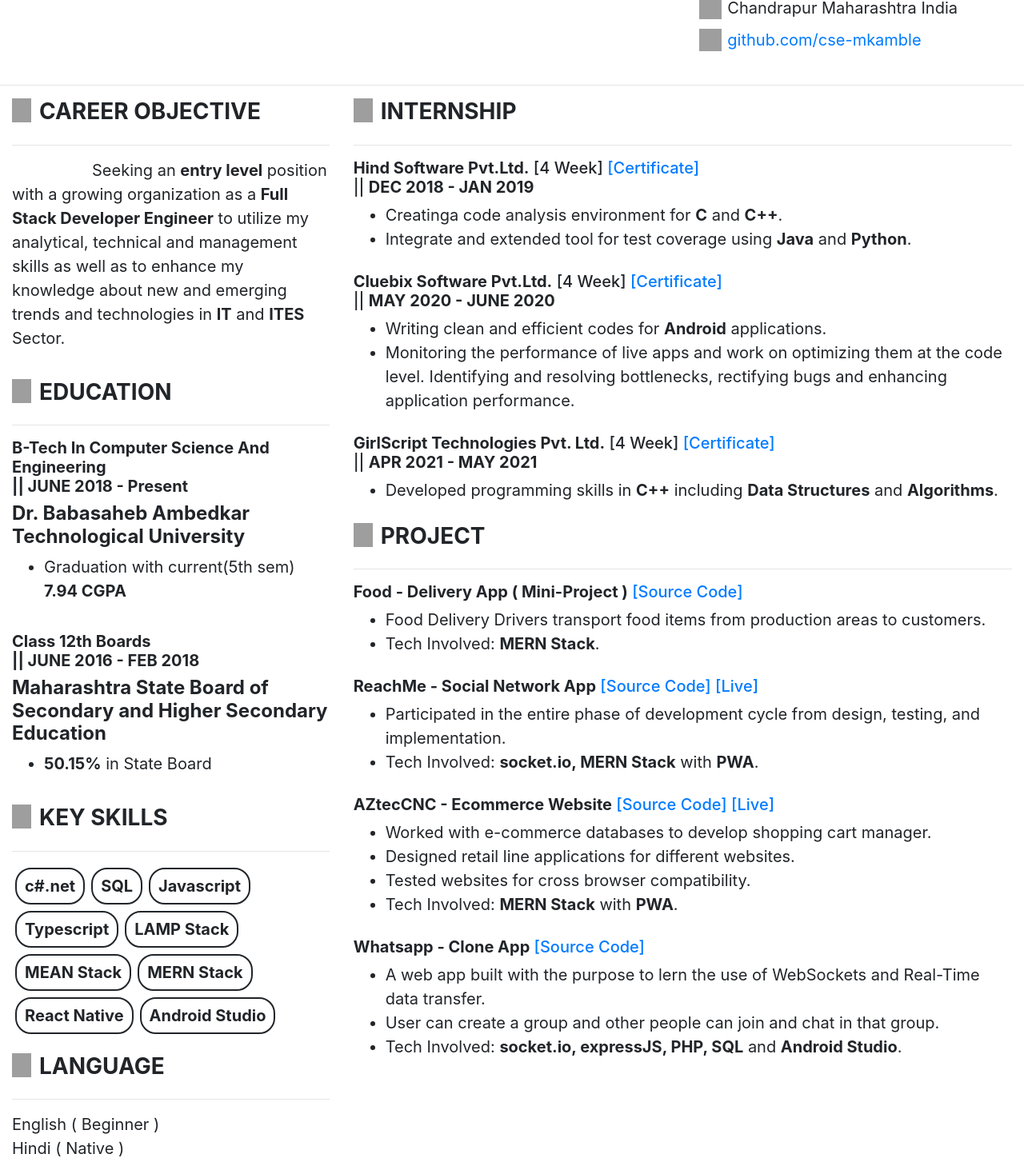
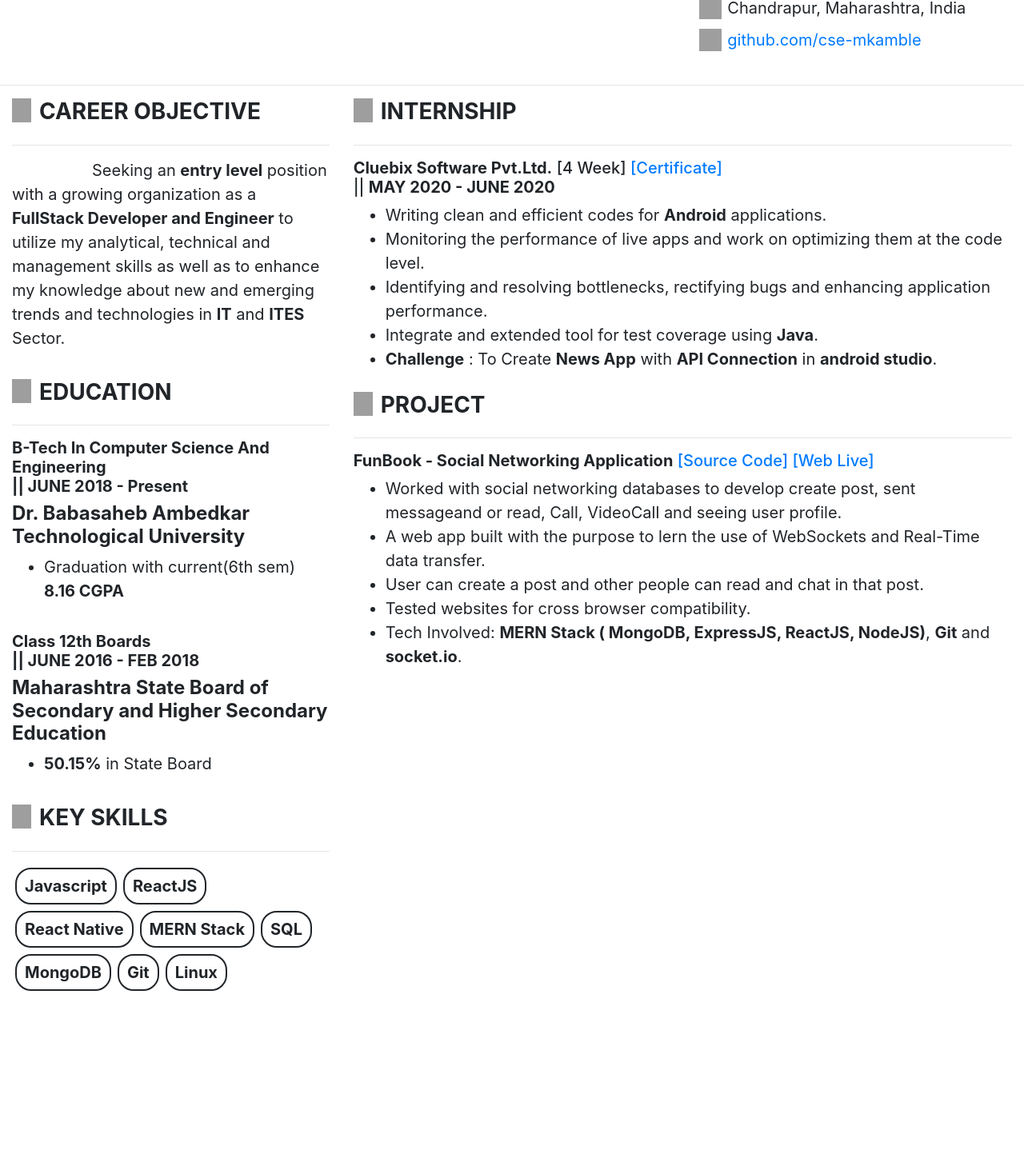
Before and after one commit to cse-mkamble/myresume, a React (Create React App) app: page / in a window 1280 px wide. Shown: the part 100-1568 px from the top of the page at 80% size. After the commit the page ends 1363 px from the top, so only its background shows below. Built offline with nearby package versions, Linux system fonts and the light colour scheme; grey boxes are pictures that could not be loaded.

Commit message:
resume create 10-12-2021

```diff
--- a/src/App.js
+++ b/src/App.js
@@ -1,10 +1,8 @@
-import React, { Component } from 'react'
+import React, { Component } from 'react';
 
-class App extends Component {
-
+export default class App extends Component {
   render() {
-    return (
-      <div>
+    return (<div>
       <div>
         <div style={{ paddingTop: '10px' }}>
           <div div className="row" style={{ margin: 0 }}>
@@ -12,7 +10,7 @@ class App extends Component {
               <div>
                 <div>
                   <h1 className="d-b">Mayur Kamble</h1>
-                    <h4 className="d-b">Full Stack Developer</h4>
+                  <h4 className="d-b">FullStack Developer And Engineer</h4>
                 </div>
               </div>
             </div>
@@ -32,7 +30,7 @@ class App extends Component {
                         </tr>
                         <tr>
                           <td><img style={{ width: '28px', height: '28px', margin: '5px' }} src="https://res.cloudinary.com/mayurkamble/image/upload/v1631013116/image/pbgp8inqj3wnl9ilhxq3.png" /></td>
-                            <td>Chandrapur Maharashtra India</td>
+                          <td>Chandrapur, Maharashtra, India</td>
                         </tr>
                         <tr>
                           <td><img style={{ width: '28px', height: '28px', margin: '5px' }} src="https://res.cloudinary.com/mayurkamble/image/upload/v1631013117/image/anehdvniwprmfndqcmus.png" /></td>
@@ -62,7 +60,7 @@ class App extends Component {
                 <div>
                   <div className="row" style={{ margin: 0, fontSize: '20px' }}>
                     <div style={{ textIndent: '100px' }}>
-                        <p>Seeking an <strong>entry level</strong> position with a growing organization as a <strong>Full Stack Developer Engineer</strong> to utilize my analytical, technical and management skills as well as to enhance my knowledge about new and emerging trends and technologies in <strong>IT</strong> and <strong>ITES</strong> Sector.</p>
+                      <p>Seeking an <strong>entry level</strong> position with a growing organization as a <strong>FullStack Developer and Engineer</strong> to utilize my analytical, technical and management skills as well as to enhance my knowledge about new and emerging trends and technologies in <strong>IT</strong> and <strong>ITES</strong> Sector.</p>
                     </div>
                   </div>
                 </div>
@@ -86,7 +84,7 @@ class App extends Component {
                             <h5 className="d-b">B-Tech In Computer Science And Engineering<br />|| JUNE 2018 - Present</h5>
                             <div>
                               <h4 className="d-b">Dr. Babasaheb Ambedkar Technological University</h4>
-                                <ul><li>Graduation with current(5th sem) <strong> 7.94 CGPA</strong></li></ul>
+                              <ul><li>Graduation with current(6th sem) <strong> 8.16 CGPA</strong></li></ul>
                             </div>
                           </div>
                         </div>
@@ -123,31 +121,14 @@ class App extends Component {
                 <hr />
                 <div className="row" style={{ margin: 0 }}>
                   <div style={{ display: 'contents' }}>
-                      <div className="keyskills" >c#.net</div>
+                    <div className="keyskills" >Javascript</div>
+                    <div className="keyskills" >ReactJS</div>
+                    <div className="keyskills" >React Native</div>
+                    <div className="keyskills" >MERN Stack</div>
                     <div className="keyskills" >SQL</div>
-                      <div className="keyskills" >Javascript</div>
-                      <div className="keyskills" >Typescript</div>
-                      <div className="keyskills" >LAMP Stack</div>
-                      <div className="keyskills" >MEAN Stack</div>
-                      <div className="keyskills" >MERN Stack</div>
-                      <div className="keyskills" >React Native</div>
-                      <div className="keyskills" >Android Studio</div>
-                    </div>
-                  </div>
-                </div>
-
-                <div className="m-b-2">
-                  <div>
-                    <div className="heading">
-                      <img src="https://res.cloudinary.com/mayurkamble/image/upload/v1631185993/image/xosyxe2lhbtkbnuoosh0.png" />
-                      <h3 className="d-b">LANGUAGE</h3>
-                    </div>
-                  </div>
-                  <hr />
-                  <div className="row" style={{ margin: 0, fontSize: '20px' }}>
-                    <div>
-                      <div>English ( Beginner )</div>
-                      <div>Hindi ( Native )</div>
+                    <div className="keyskills" >MongoDB</div>
+                    <div className="keyskills" >Git</div>
+                    <div className="keyskills" >Linux</div>
                   </div>
                 </div>
               </div>
@@ -169,21 +150,6 @@ class App extends Component {
                   <hr />
                   <div>
 
-                      <div>
-                        <div className="m-b-1">
-                          <div>
-                            <div className="row" style={{ margin: 0, fontSize: '20px' }}>
-                              <div>
-                                <h5><strong>Hind Software Pvt.Ltd.</strong> [4 Week] <a href="" target="_blank">[Certificate]</a> <br />|| <strong>DEC 2018 - JAN 2019</strong></h5>
-                              </div>
-                              <ul>
-                                <li>Creatinga code analysis environment for <strong>C</strong> and <strong>C++</strong>.</li>
-                                <li>Integrate and extended tool for test coverage using <strong>Java</strong> and <strong>Python</strong>.</li>
-                              </ul>
-                            </div>
-                          </div>
-                        </div>
-                      </div>
 
                     <div>
                       <div className="m-b-1">
@@ -194,21 +160,11 @@ class App extends Component {
                             </div>
                             <ul>
                               <li>Writing clean and efficient codes for <strong>Android</strong> applications.</li>
-                                <li>Monitoring the performance of live apps and work on optimizing them at the code level. Identifying and resolving bottlenecks, rectifying bugs and enhancing application performance.</li>
+                              <li>Monitoring the performance of live apps and work on optimizing them at the code level.</li>
+                              <li>Identifying and resolving bottlenecks, rectifying bugs and enhancing application performance.</li>
+                              <li>Integrate and extended tool for test coverage using <strong>Java</strong>.</li>
+                              <li><strong>Challenge</strong> : To Create <strong>News App</strong> with <strong>API Connection</strong> in <strong>android studio</strong>.</li>
                             </ul>
-                            </div>
-                          </div>
-                        </div>
-                      </div>
-
-                      <div>
-                        <div className="m-b-1">
-                          <div>
-                            <div className="row" style={{ margin: 0, fontSize: '20px' }}>
-                              <div>
-                                <h5><strong>GirlScript Technologies Pvt. Ltd.</strong> [4 Week] <a href="https://drive.google.com/file/d/1ccb4a8v5AXhMlKBhMnYLaZ-jNwRLmFpG/view" target="_blank">[Certificate]</a> <br />|| <strong>APR 2021 - MAY 2021</strong></h5>
-                              </div>
-                              <ul><li>Developed programming skills in <strong>C++</strong> including <strong>Data Structures</strong> and <strong>Algorithms</strong>.</li></ul>
                           </div>
                         </div>
                       </div>
@@ -226,78 +182,29 @@ class App extends Component {
                   </div>
                   <hr />
                   <div>
-
                     <div className="m-b-1">
                       <div>
                         <div className="row" style={{ margin: 0, fontSize: '20px' }}>
                           <div>
-                              <h5><strong>Food - Delivery App ( Mini-Project )</strong> <a href="https://github.com/cse-mkamble/food_delivery_app" target="_blank" >[Source Code]</a></h5>
+                            <h5><strong>FunBook - Social Networking Application</strong> <a href="https://github.com/cse-mkamble/funbook.git" target="_blank" >[Source Code]</a> <a href="https://funbookapp.herokuapp.com/" target="_blank">[Web Live]</a></h5>
                           </div>
                           <ul>
-                              <li>Food Delivery Drivers transport food items from production areas to customers.</li>
-                              <li>Tech Involved: <strong>MERN Stack</strong>.</li>
+                            <li>Worked with social networking databases to develop create post, sent messageand or read, Call, VideoCall and seeing user profile.</li>
+                            <li>A web app built with the purpose to lern the use of WebSockets and Real-Time data transfer.</li>
+                            <li>User can create a post and other people can read and chat in that post.</li>
+                            <li>Tested websites for cross browser compatibility.</li>
+                            <li>Tech Involved: <strong>MERN Stack ( MongoDB, ExpressJS, ReactJS, NodeJS)</strong>, <strong>Git</strong> and <strong>socket.io</strong>.</li>
                           </ul>
                         </div>
                       </div>
                     </div>
-
-                      <div className="m-b-1">
-                        <div>
-                          <div className="row" style={{ margin: 0, fontSize: '20px' }}>
-                            <div>
-                              <h5><strong>ReachMe - Social Network App</strong> <a href="https://github.com/cse-mkamble/reachme-full" target="_blank" >[Source Code]</a> <a href="https://reachmelite.herokuapp.com/" target="_blank">[Live]</a></h5>
-                            </div>
-                            <ul>
-                              <li>Participated in the entire phase of development cycle from design, testing, and implementation.</li>
-                              <li>Tech Involved: <strong>socket.io, MERN Stack</strong> with <strong>PWA</strong>.</li>
-                            </ul>
                   </div>
                 </div>
               </div>
-
-                      <div className="m-b-1">
-                        <div>
-                          <div className="row" style={{ margin: 0, fontSize: '20px' }}>
-                            <div>
-                              <h5><strong>AZtecCNC - Ecommerce Website</strong> <a href="https://github.com/cse-mkamble/Ecommerce_Website" target="_blank" >[Source Code]</a> <a href="https://gallant-brown-34d5f0.netlify.app/" target="_blank">[Live]</a></h5>
-                            </div>
-                            <ul>
-                              <li>Worked with e-commerce databases to develop shopping cart manager.</li>
-                              <li>Designed retail line applications for different websites.</li>
-                              <li>Tested websites for cross browser compatibility.</li>
-                              <li>Tech Involved: <strong>MERN Stack</strong> with <strong>PWA</strong>.</li>
-                            </ul>
             </div>
           </div>
         </div>
-
-                      <div className="m-b-1">
-                        <div>
-                          <div className="row" style={{ margin: 0, fontSize: '20px' }}>
-                            <div>
-                              <h5><strong>Whatsapp - Clone App</strong> <a href="https://github.com/cse-mkamble/whatsclone-with-socket.git" target="_blank" >[Source Code]</a></h5>
       </div>
-                            <ul>
-                              <li>A web app built with the purpose to lern the use of WebSockets and Real-Time data transfer.</li>
-                              <li>User can create a group and other people can join and chat in that group.</li>
-                              <li>Tech Involved: <strong>socket.io, expressJS, PHP, SQL</strong> and <strong>Android Studio</strong>.</li>
-                            </ul>
-                          </div>
-                        </div>
-                      </div>
-
-                    </div>
-                  </div>
-
-                </div>
-              </div>
-            </div>
-
-          </div>
-        </div>
-      </div>
-    )
+    </div>);
   }
 }
-
-export default App
```
Also changed, not shown: 1 other file (tests, documents, lock files or other folders). Lines whose indentation alone changed are shown as unchanged.
